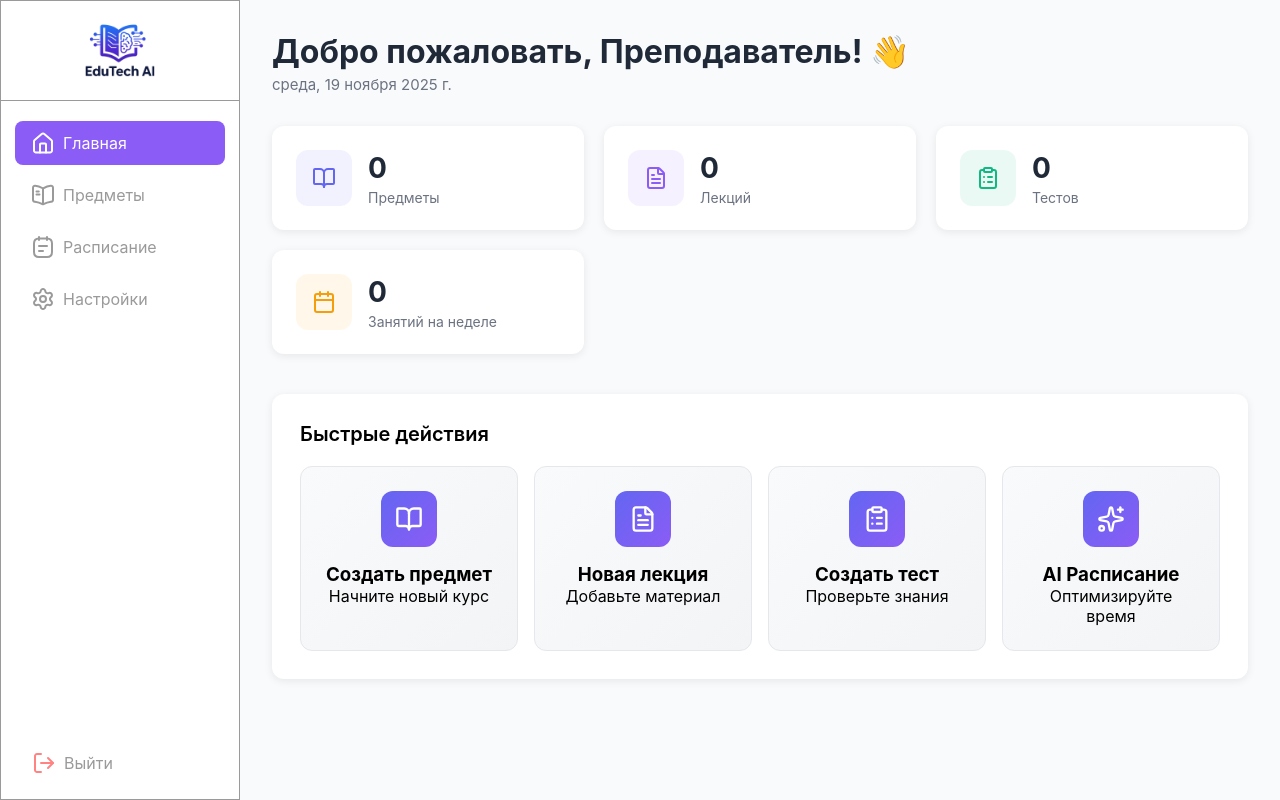
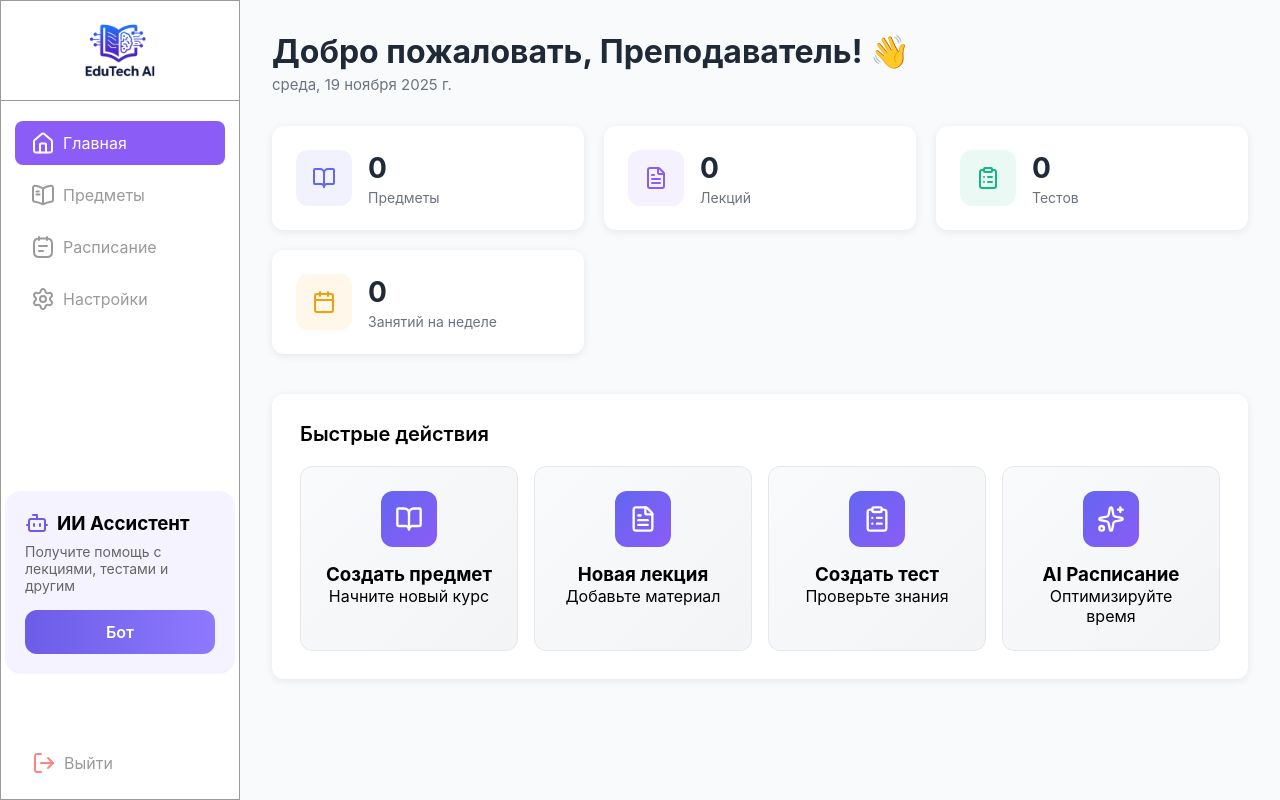
Before and after one commit to aibekaskarov/AI-ALEMI, a React (Create React App) app: page /dashboard in a window 1280 px wide. Built offline with nearby package versions, Linux system fonts and the light colour scheme; no server answers.

Commit message:
+ update Sidebar

```diff
--- a/src/components/Sidebar.jsx
+++ b/src/components/Sidebar.jsx
@@ -4,6 +4,7 @@ import { ReactComponent as HomeIcon } from '../assets/icon/homeIcon.svg';
 import { ReactComponent as SettingsIcon } from '../assets/icon/settingsIcon.svg';
 import { ReactComponent as SubjectsIcon } from '../assets/icon/subjects.svg'
 import { ReactComponent as ScheduleIcon } from '../assets/icon/schedule.svg'
+import { Bot } from "lucide-react";
 
 import logo from '../assets/icon/logoEduTeh.png';
 
@@ -42,6 +43,27 @@ const SideBar = () => {
             </NavLink>
           ))}
         </nav>
+
+         <div className={styles.cardTgBot}>
+          <div className={styles.headerTg}>
+            <Bot className={styles.iconTg} />
+            <h3>ИИ Ассистент</h3>
+          </div>
+
+          <p className={styles.textTg}>
+            Получите помощь с лекциями, тестами и другим
+          </p>
+
+          <a
+            href="https://t.me/eduaikzbot"
+            target="_blank"
+            rel="noopener noreferrer"
+            className={styles.buttonTg}
+          >
+            Бот
+          </a>
+        </div>
+
       </div>
       <button className={styles.logout}>
           <LogOutIcon />
--- a/src/css/sideBar.module.css
+++ b/src/css/sideBar.module.css
@@ -111,6 +111,49 @@
     gap: 8px;
 }
 
+.cardTgBot {
+  background: #f5f3ff;
+  padding: 20px;
+  border-radius: 16px;
+  width: 230px;
+  text-align: left;
+  margin-top: 150px;
+}
+
+.headerTg {
+  display: flex;
+  align-items: center;
+  gap: 8px;
+  margin-bottom: 8px;
+}
+
+.iconTg {
+  color: #6c5ce7;
+}
+
+.textTg {
+  font-size: 14px;
+  color: #666;
+  margin-bottom: 16px;
+}
+
+.buttonTg {
+  display: block;
+  width: 100%;
+  padding: 12px 0;
+  text-align: center;
+  background: linear-gradient(90deg, #6c5ce7, #8e79ff);
+  color: #fff;
+  font-weight: 600;
+  border-radius: 12px;
+  text-decoration: none;
+  transition: 0.2s ease;
+}
+
+.buttonTg:hover {
+  opacity: 0.9;
+}
+
 
 
 
```
